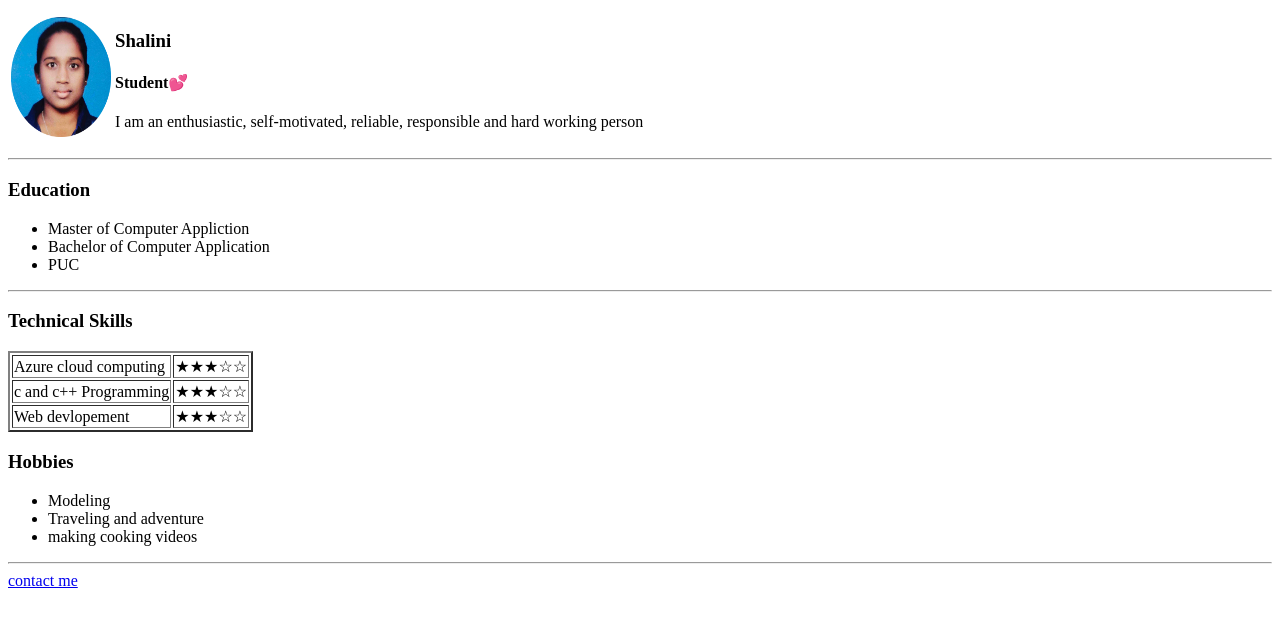
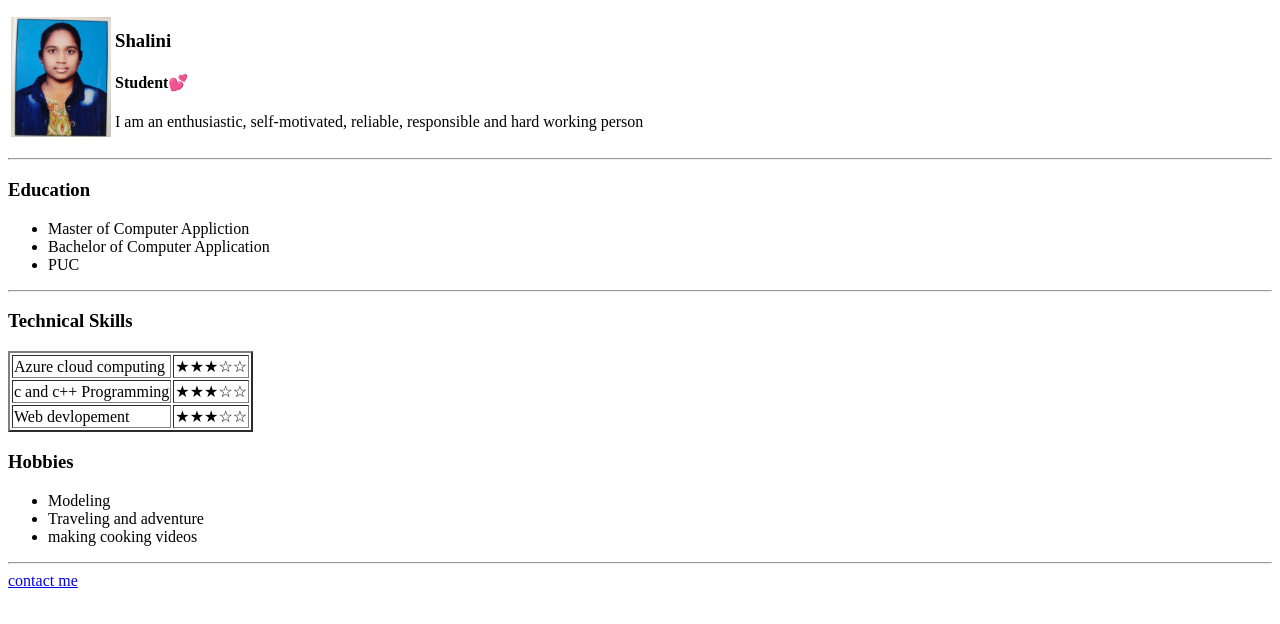
Before and after one commit to shalinishalini9074/cv, a plain HTML site: page index.html in a window 1280 px wide. Drawn offline with Linux system fonts and the light colour scheme.

Commit message:
index.html

```diff
--- a/index.html
+++ b/index.html
@@ -8,7 +8,7 @@
   <body>
     <table>
       <tr>
-        <td><img src="Shalini.png"width="100"height="120" alt="abc"></td>
+        <td><img src="Shalini12.jpg"width="100"height="120" alt="abc"></td>
           <td><h3>Shalini</h3>
           <h4>Student💕</h4>
           <p>I am an enthusiastic, self-motivated, reliable, responsible and hard working person</p></td>
```
